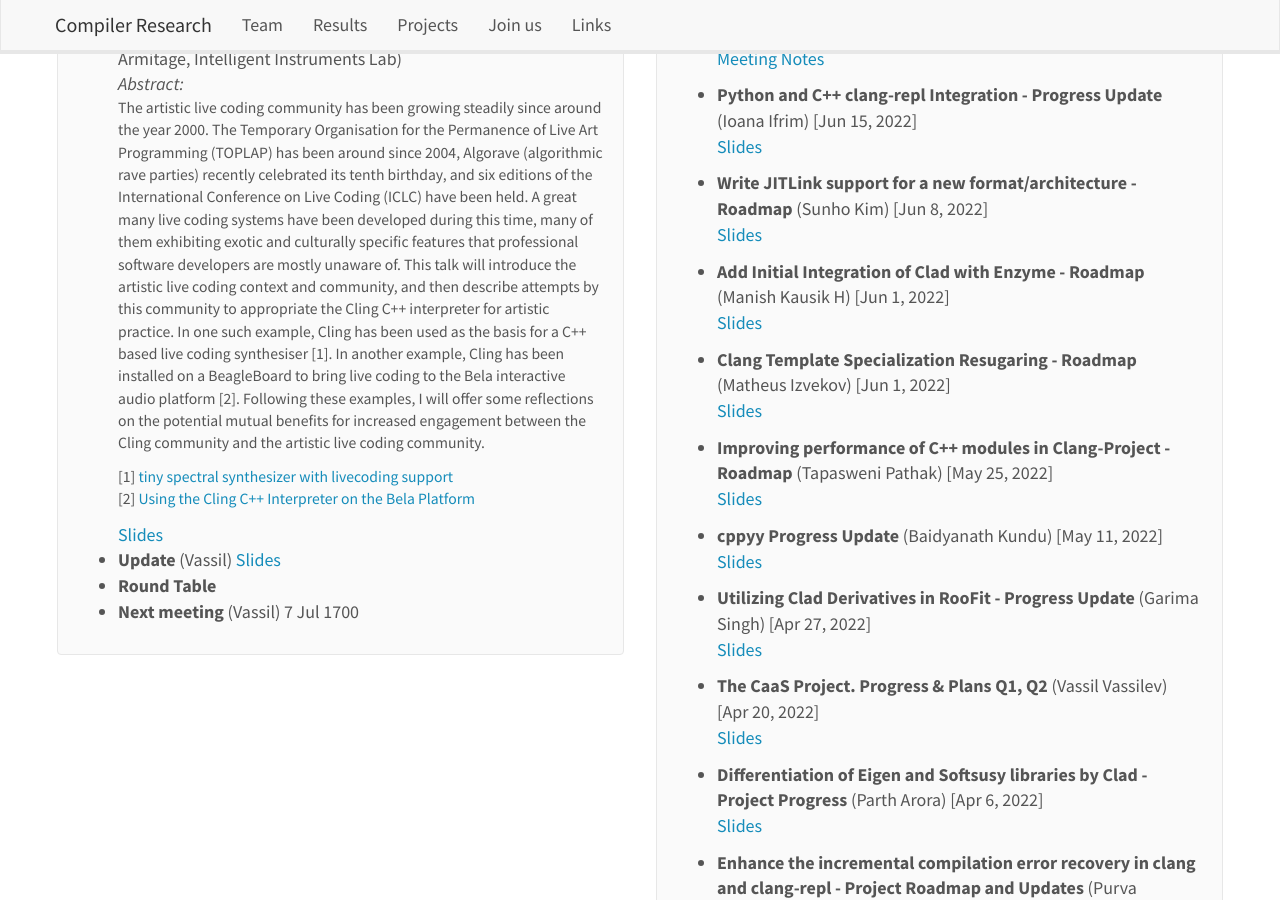
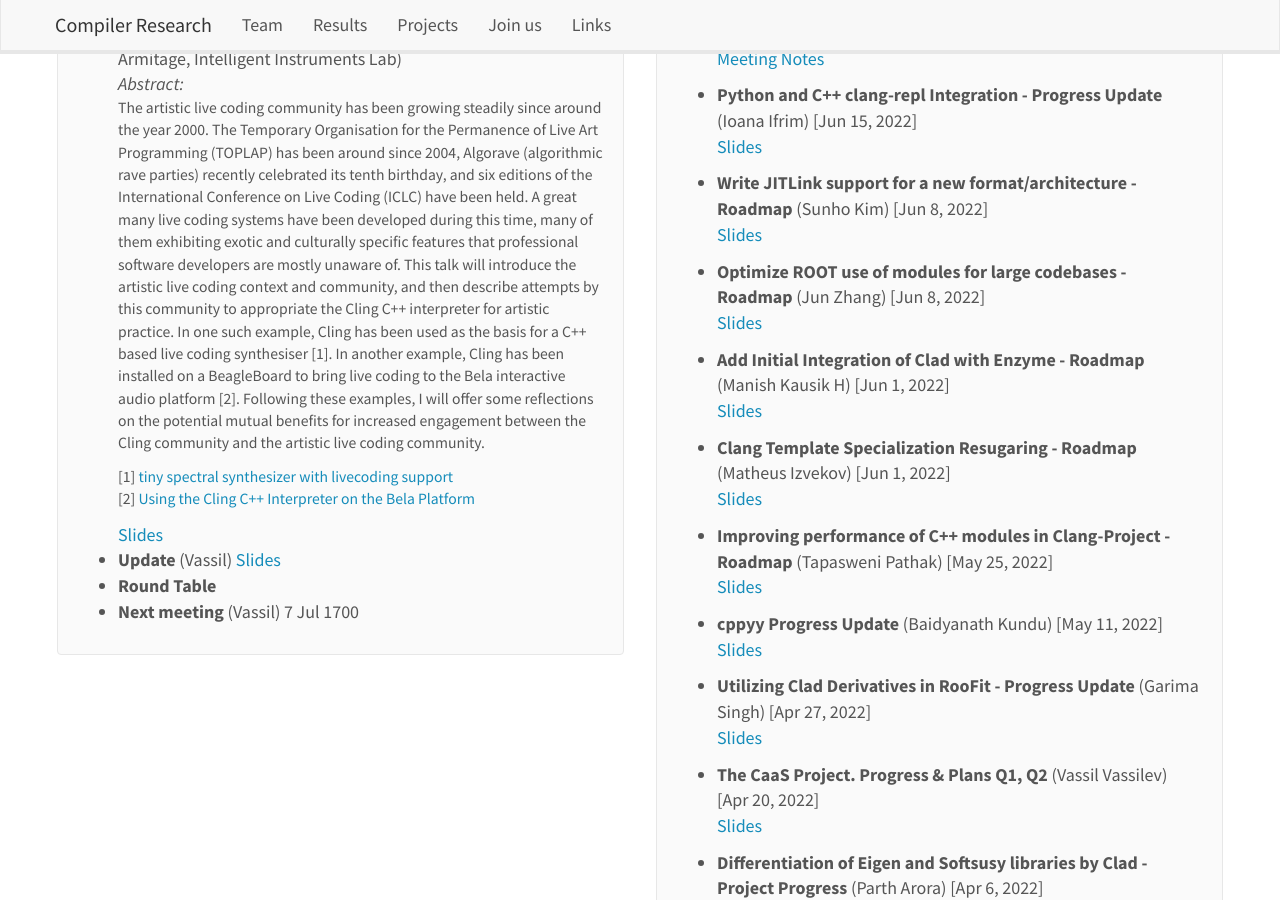
Before and after one commit to vgvassilev/clad, a Jekyll site: the page built from _pages/meetings.md, in a window 1280 px wide and 900 px high, scrolled down 691 px. Built offline with Jekyll 4.4.1, drawn with Linux system fonts in a browser that asks for light colours; nearby versions of some CDN libraries; a style sheet for code colours, icons or effects is not loaded.

Commit message:
Add my weekly presentation (#54)

```diff
--- a/_data/standing_meetings.yml
+++ b/_data/standing_meetings.yml
@@ -25,6 +25,10 @@
       date: 2022-06-08 14:00:00 +0200
       speaker: "Sunho Kim"
       link: "[Slides](/assets/presentations/CaaS_Weekly_08_06_2022_Sunho_Write_JITLink_support_for_a_new format_architecture.pdf)"
+    - title: "Optimize ROOT use of modules for large codebases - Roadmap"
+      date: 2022-06-08 14:00:00 +0200
+      speaker: "Jun Zhang"
+      link: "[Slides](/assets/presentations/CaaS_Weekly_08_06_2022_Jun_Zhang_Optimize_ROOT_Use_Of_Modules_For_Large_Codebases.pdf)"
     - title: "Add Initial Integration of Clad with Enzyme - Roadmap"
       date: 2022-06-01 14:00:00 +0200
       speaker: "Manish Kausik H"
```
Also changed, not shown: 1 other file.
